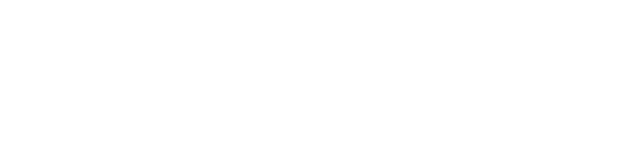
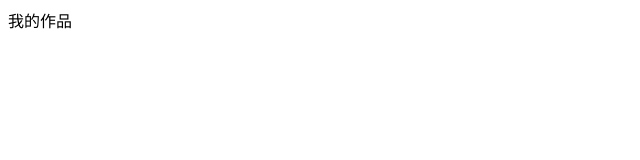
Before and after one commit to happyff/happyff.github.io, a plain HTML site: page index.html in a window 1280 px wide. Shown: the full height of the page, 0-640 px from the left. Drawn offline with Linux system fonts and the light colour scheme.

Commit message:
完善我的作品页面

```diff
--- a/index.html
+++ b/index.html
@@ -3,9 +3,9 @@
 <head>
     <meta charset="UTF-8">
     <meta name="viewport" content="width=device-width, initial-scale=1.0">
-    <title>Document</title>
+    <title>happy.github.io</title>
 </head>
 <body>
-
+    我的作品
 </body>
 </html>
```
